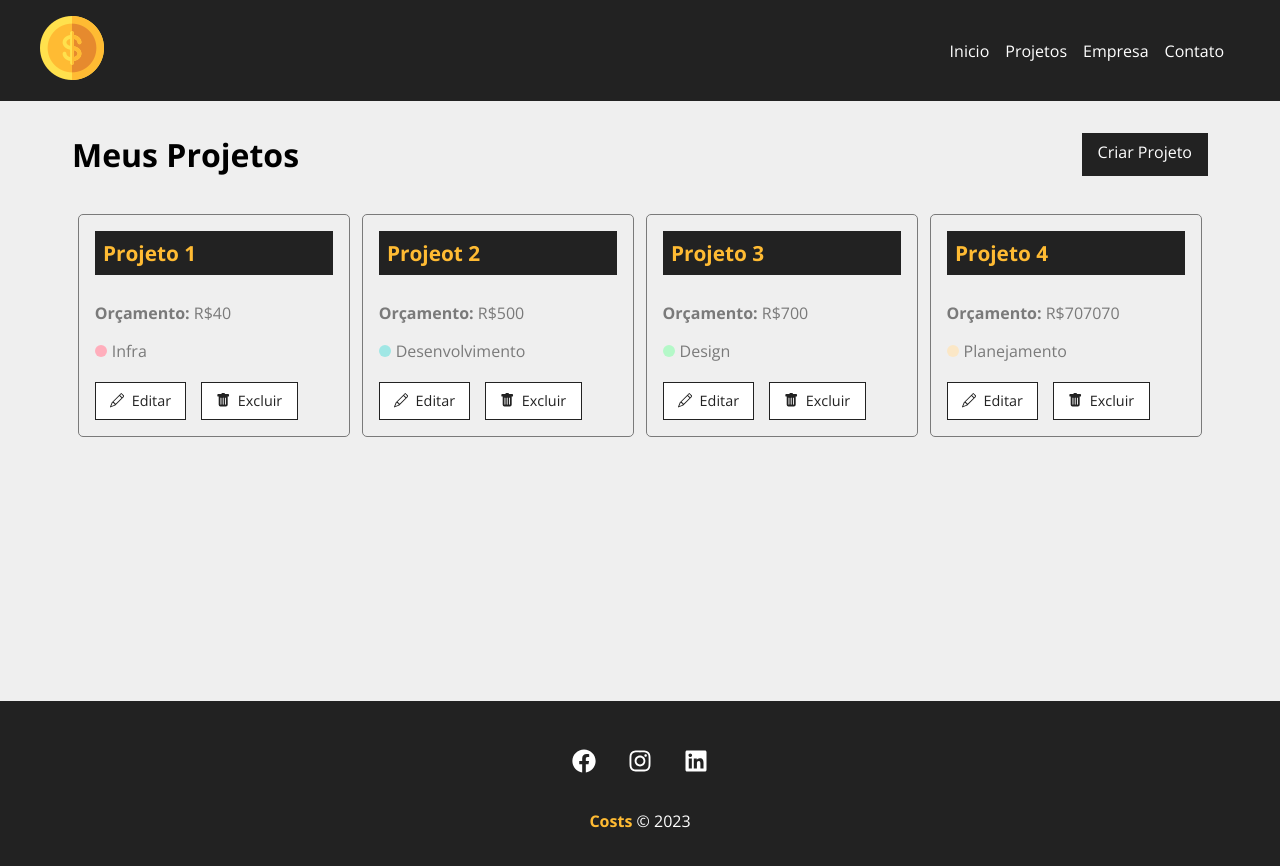
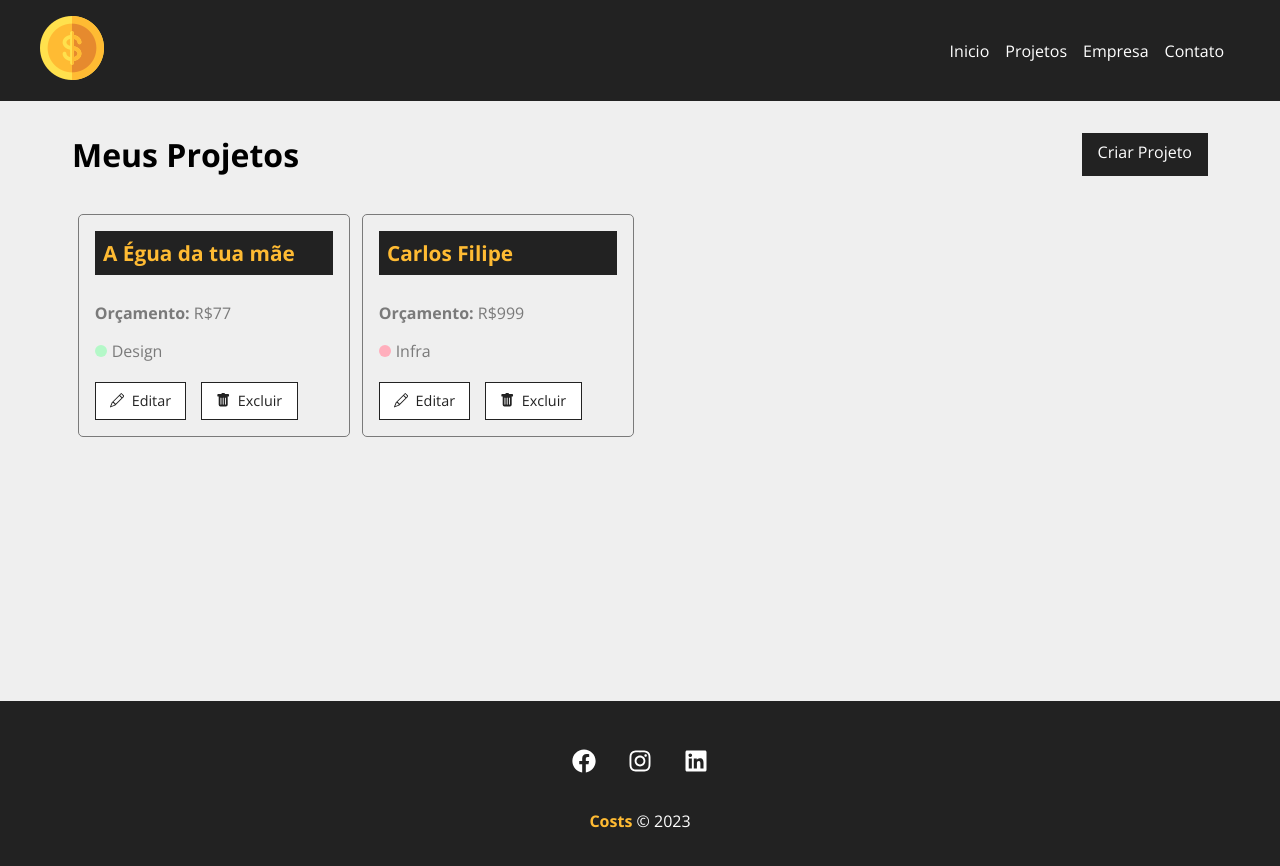
Before and after one commit to DevCarlosFilipe/LearnReactJS, a React (Create React App) app in the folder costs/: page /projects in a window 1280 px wide. Shown: the top 866 px of the page. Built offline with nearby package versions, Linux system fonts and the light colour scheme; data requests are answered from the project's data file.

Commit message:
Aula #30
sistema de delete

```diff
--- a/costs/db.json
+++ b/costs/db.json
@@ -1,48 +1,26 @@
 {
   "projects": [
     {
-      "name": "Projeto 1",
-      "budget": "40",
+      "name": "   A Égua da tua mãe",
+      "budget": "77",
+      "category": {
+        "id": "3",
+        "name": "Design"
+      },
+      "cost": 0,
+      "services": [],
+      "id": 2
+    },
+    {
+      "name": "Carlos Filipe",
+      "budget": "999",
       "category": {
         "id": "1",
         "name": "Infra"
       },
       "cost": 0,
       "services": [],
-      "id": 1
-    },
-    {
-      "name": "Projeot 2",
-      "budget": "500",
-      "category": {
-        "id": "2",
-        "name": "Desenvolvimento"
-      },
-      "cost": 0,
-      "services": [],
-      "id": 2
-    },
-    {
-      "name": "Projeto 3",
-      "budget": "700",
-      "category": {
-        "id": "3",
-        "name": "Design"
-      },
-      "cost": 0,
-      "services": [],
       "id": 3
-    },
-    {
-      "name": "Projeto 4",
-      "budget": "707070",
-      "category": {
-        "id": "4",
-        "name": "Planejamento"
-      },
-      "cost": 0,
-      "services": [],
-      "id": 4
     }
   ],
   "categories": [
--- a/costs/src/components/pages/Projects.js
+++ b/costs/src/components/pages/Projects.js
@@ -12,6 +12,7 @@ import styles from "./css/Projects.module.css";
 function Projects() {
     const [projects, setProjects] = useState([]);
     const [removeLoading, setRemoveLoading] = useState(false);
+    const [projectsMessage, setProjectMessage] = useState('')
 
     const location = useLocation();
     let message = "";
@@ -37,6 +38,21 @@ function Projects() {
         }, 300);
     }, []);
 
+    function removeProject(id) {
+        fetch(`//localhost:5000/projects/${id}`, {
+            method: "DELETE",
+            headers: {
+                "Content-Type": "application/json",
+            },
+        })
+            .then((resp) => resp.json())
+            .then(() => {
+                setProjects(projects.filter((project) => project.id !== id));
+                // msg
+                setProjectMessage('Projeto removido com sucesso!')
+            })
+            .catch((error) => console.log(error));
+    }
 
     return (
         <div className={styles.project_container}>
@@ -45,6 +61,7 @@ function Projects() {
                 <LinkButton to="/newproject" text="Criar Projeto" />
             </div>
             {message && <Message msg={message} type="success" />}
+            {projectsMessage && <Message msg={projectsMessage} type="success" />}
 
             <Container customClass="start">
                 {projects.length > 0 &&
@@ -55,6 +72,7 @@ function Projects() {
                             name={project.name}
                             budget={project.budget}
                             category={project.category.name}
+                            handleRemove={removeProject}
                         />
                     ))}
                 {!removeLoading && <Loading />}
--- a/costs/src/components/project/ProjectCard.js
+++ b/costs/src/components/project/ProjectCard.js
@@ -1,8 +1,13 @@
 import {Link} from 'react-router-dom'
 import styles from "./css/ProjectCard.module.css";
-import { BSPencil, BsFillTrashFill, BsPencil } from "react-icons/bs";
+import { BsFillTrashFill, BsPencil } from "react-icons/bs";
 
 function ProjectCard({ id, key, name, budget, category, handleRemove }) {
+
+    const remove = (event) => {
+        event.preventDefault()
+        handleRemove(id)
+    }
     return (
         <div className={styles.project_card}>
             <h4>{name}</h4>
@@ -16,7 +21,7 @@ function ProjectCard({ id, key, name, budget, category, handleRemove }) {
                 <Link to="/">
                     <BsPencil /> Editar
                 </Link>
-                <button>
+                <button onClick={remove}>
                     <BsFillTrashFill /> Excluir
                 </button>
             </div>
--- a/costs/src/components/project/css/ProjectCard.module.css
+++ b/costs/src/components/project/css/ProjectCard.module.css
@@ -65,19 +65,19 @@
     border: none;
     background-color: #fff;
     color: #222;
-    font-size: .9em;
-    padding: .6em 1em;
+    font-size: 0.9em;
+    padding: 0.6em 1em;
     cursor: pointer;
     margin-right: 1em;
     border: 1px solid #222;
     display: flex;
     justify-content: center;
     align-items: center;
-    transition: .5s;
+    transition: 0.5s;
 }
 
 .project_card_actions svg {
-    margin-right: .5em;
+    margin-right: 0.5em;
 }
 
 .project_card_actions a:hover,
@@ -85,3 +85,14 @@
     background-color: #222;
     color: #ffbb33;
 }
+
+@media (max-width: 1040px) {
+    .project_card {
+        width: 49%;
+    }
+}
+@media (max-width: 545px) {
+    .project_card {
+        width: 100%;
+    }
+}
```
